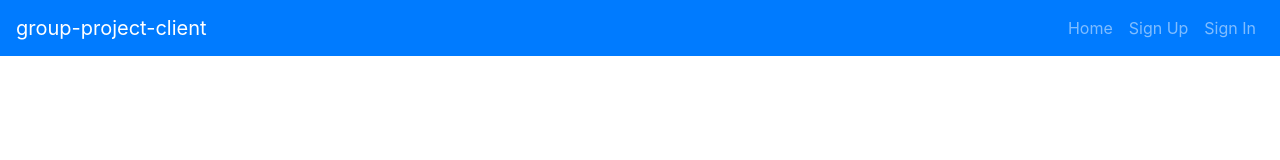
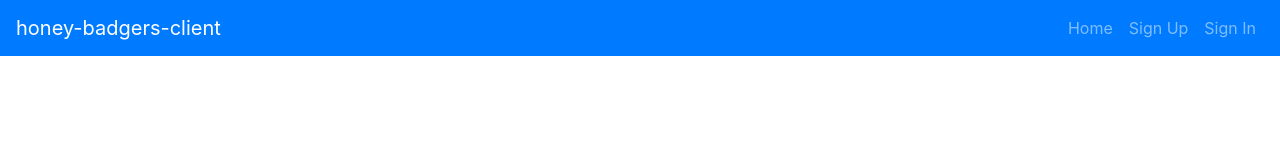
Before and after one commit to The-GA-Honey-Badgers/group-project-client, a React app: page / in a window 1280 px wide. Shown: the top 160 px of the page. Built offline with nearby package versions, Linux system fonts and the light colour scheme.

Commit message:
Update package.json on development

```diff
--- a/src/components/Header/Header.js
+++ b/src/components/Header/Header.js
@@ -25,7 +25,7 @@ const alwaysOptions = (
 const Header = ({ user }) => (
   <Navbar bg="primary" variant="dark" expand="md">
     <Navbar.Brand href="#">
-      group-project-client
+      honey-badgers-client
     </Navbar.Brand>
     <Navbar.Toggle aria-controls="basic-navbar-nav" />
     <Navbar.Collapse id="basic-navbar-nav">
```
